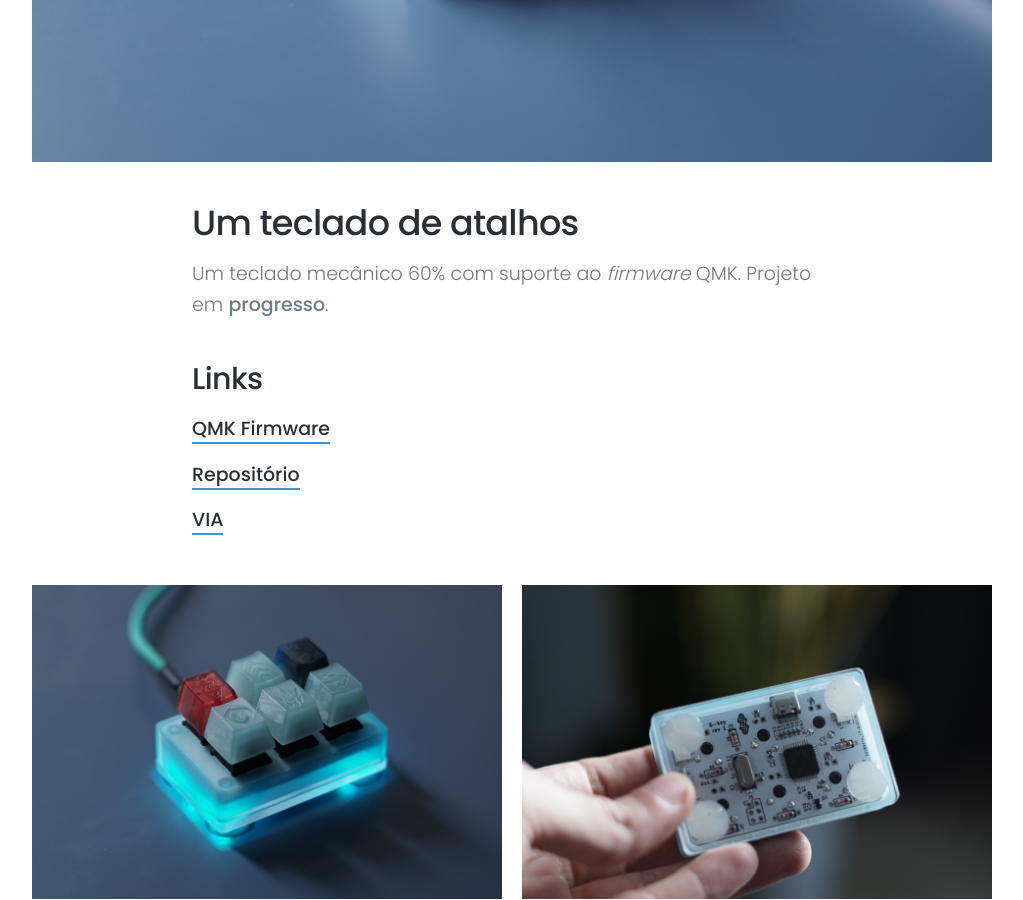
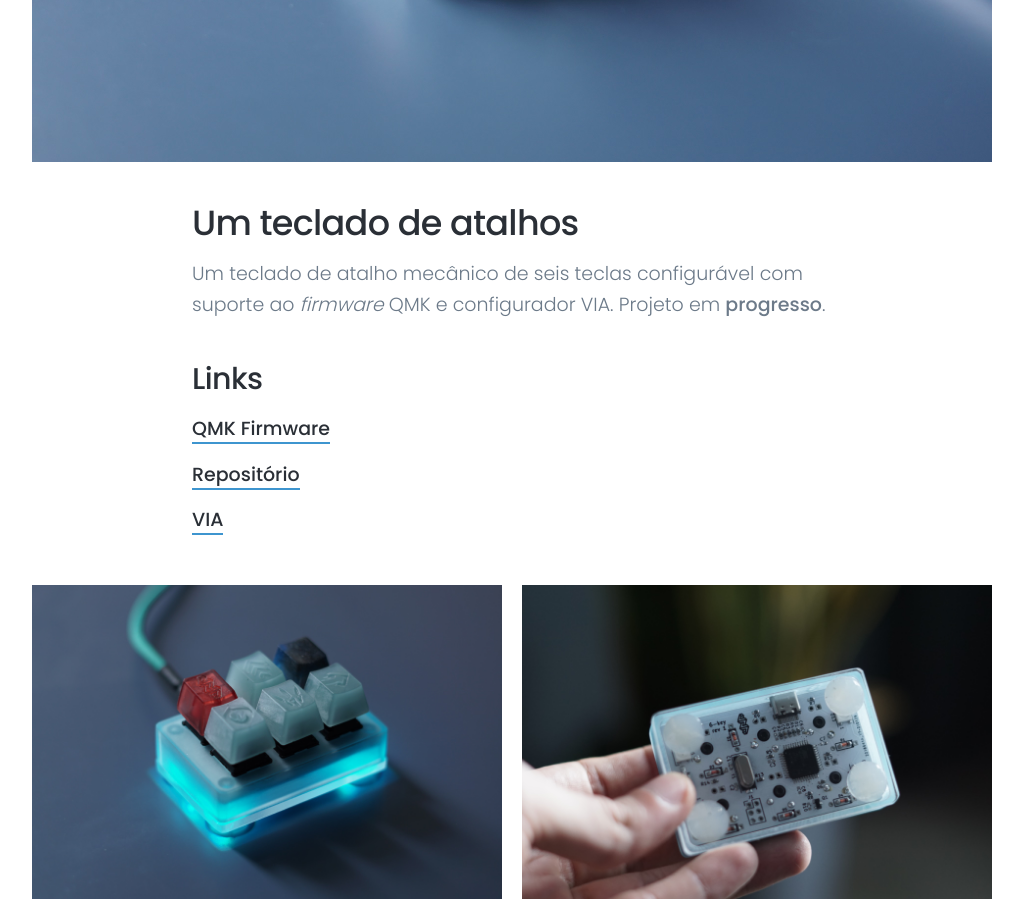
Before and after one commit to fiozera/fiozera.github.io, a Jekyll site: the page built from _projects/2021-03-30-6key.md, in a window 1280 px wide and 900 px high, scrolled down 747 px. Shown: the whole window, without its empty margins (128-1151 px from the left). Built offline with Jekyll 4.4.1, drawn with Linux system fonts in a browser that asks for light colours; nearby versions of some CDN libraries.

Commit message:
Update 2021-03-30-6key.md

```diff
--- a/_projects/2021-03-30-6key.md
+++ b/_projects/2021-03-30-6key.md
@@ -9,7 +9,7 @@ featured_image: '/images/6key/6key_thumb.jpg'
 
 ## Um teclado de atalhos
 
-Um teclado mecânico 60% com suporte ao *firmware* QMK. Projeto em **progresso**.
+Um teclado de atalho mecânico de seis teclas configurável com suporte ao *firmware* QMK e configurador VIA. Projeto em **progresso**.
 
 ### Links
 
```
